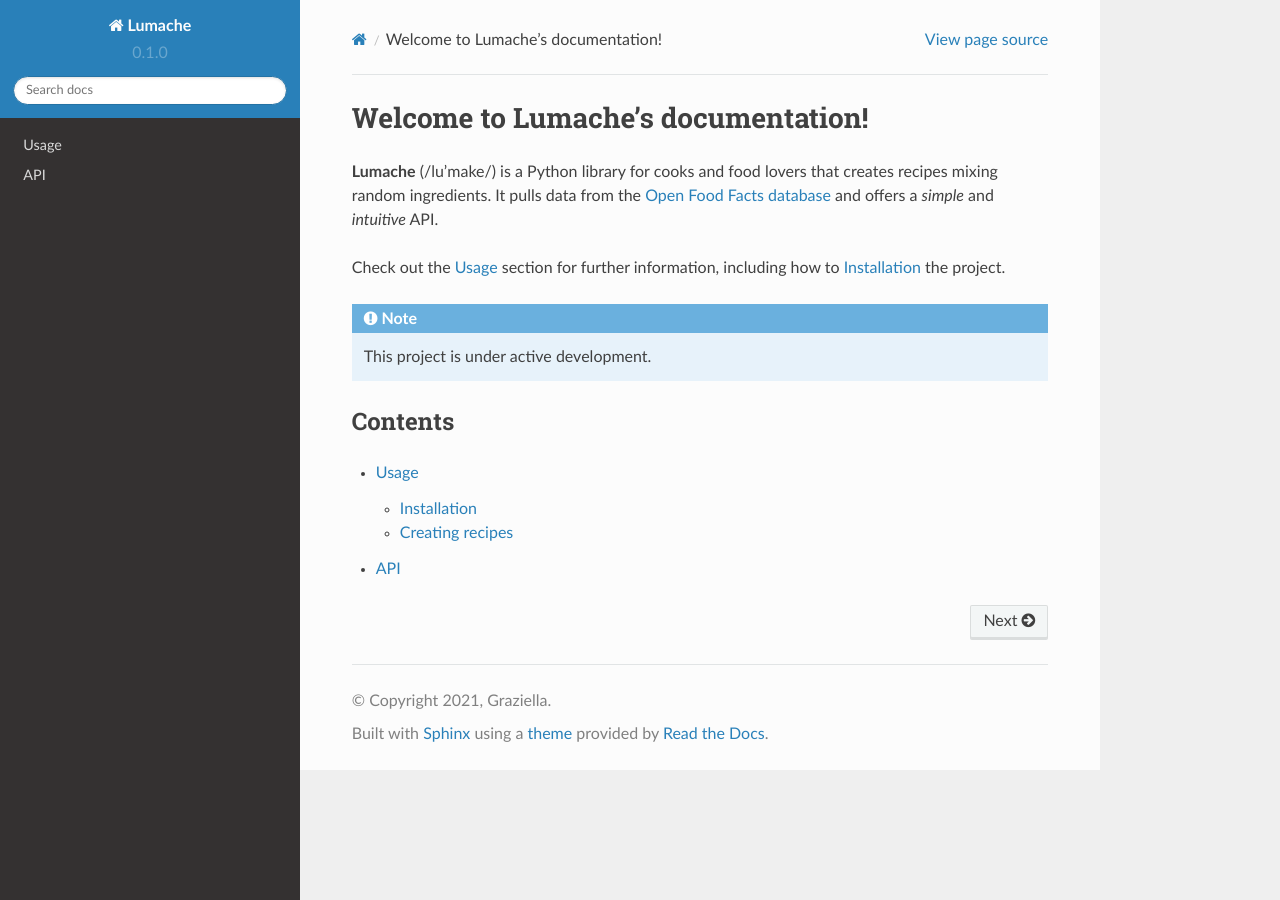
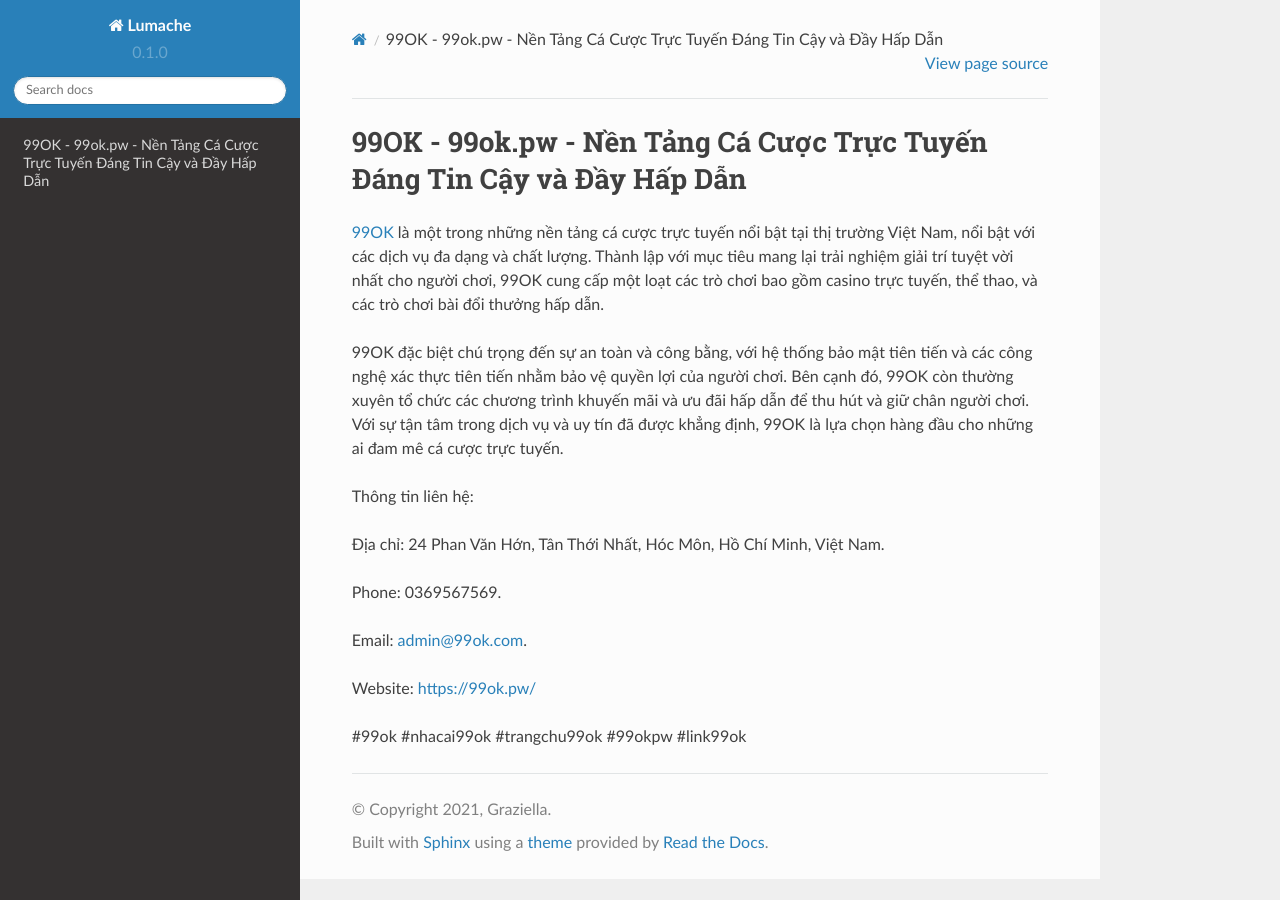
Before and after one commit to iaduphattai904809/99okpw, a Sphinx documentation site: the page built from docs/source/index.rst, in a window 1280 px wide. Built offline with Sphinx 7.4.7 and the Read the Docs theme 2.0.0, drawn with Linux system fonts in a browser that asks for light colours.

Commit message:
Update index.rst

```diff
--- a/docs/source/index.rst
+++ b/docs/source/index.rst
@@ -1,22 +1,18 @@
-Welcome to Lumache's documentation!
+99OK - 99ok.pw - Nền Tảng Cá Cược Trực Tuyến Đáng Tin Cậy và Đầy Hấp Dẫn
 ===================================
 
-**Lumache** (/lu'make/) is a Python library for cooks and food lovers
-that creates recipes mixing random ingredients.
-It pulls data from the `Open Food Facts database <https://world.openfoodfacts.org/>`_
-and offers a *simple* and *intuitive* API.
+`99OK <https://99ok.pw/>`_ là một trong những nền tảng cá cược trực tuyến nổi bật tại thị trường Việt Nam, nổi bật với các dịch vụ đa dạng và chất lượng. Thành lập với mục tiêu mang lại trải nghiệm giải trí tuyệt vời nhất cho người chơi, 99OK cung cấp một loạt các trò chơi bao gồm casino trực tuyến, thể thao, và các trò chơi bài đổi thưởng hấp dẫn.
 
-Check out the :doc:`usage` section for further information, including
-how to :ref:`installation` the project.
+99OK đặc biệt chú trọng đến sự an toàn và công bằng, với hệ thống bảo mật tiên tiến và các công nghệ xác thực tiên tiến nhằm bảo vệ quyền lợi của người chơi. Bên cạnh đó, 99OK còn thường xuyên tổ chức các chương trình khuyến mãi và ưu đãi hấp dẫn để thu hút và giữ chân người chơi. Với sự tận tâm trong dịch vụ và uy tín đã được khẳng định, 99OK là lựa chọn hàng đầu cho những ai đam mê cá cược trực tuyến.
 
-.. note::
+Thông tin liên hệ:
 
-   This project is under active development.
+Địa chỉ: 24 Phan Văn Hớn, Tân Thới Nhất, Hóc Môn, Hồ Chí Minh, Việt Nam.
 
-Contents
---------
+Phone: 0369567569.
 
-.. toctree::
+Email: admin@99ok.com.
 
-   usage
-   api
+Website: https://99ok.pw/
+
+#99ok #nhacai99ok #trangchu99ok #99okpw #link99ok
```
